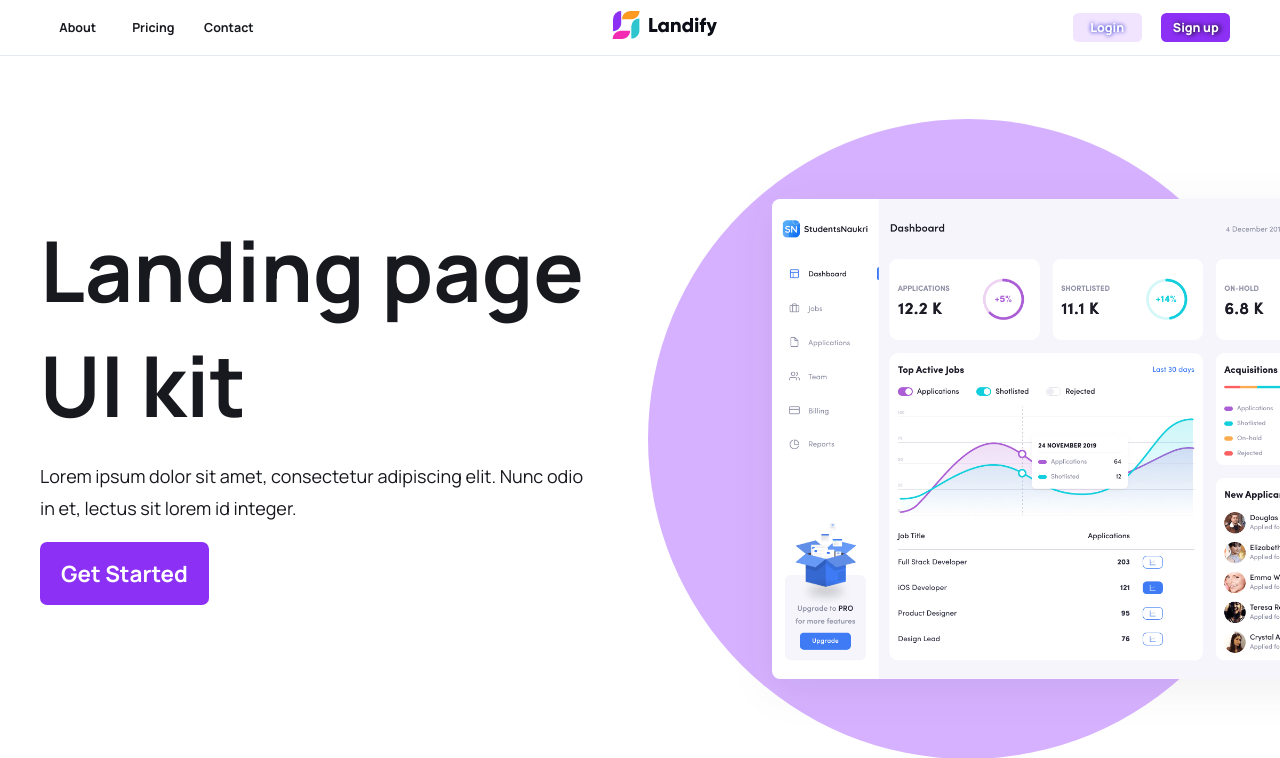
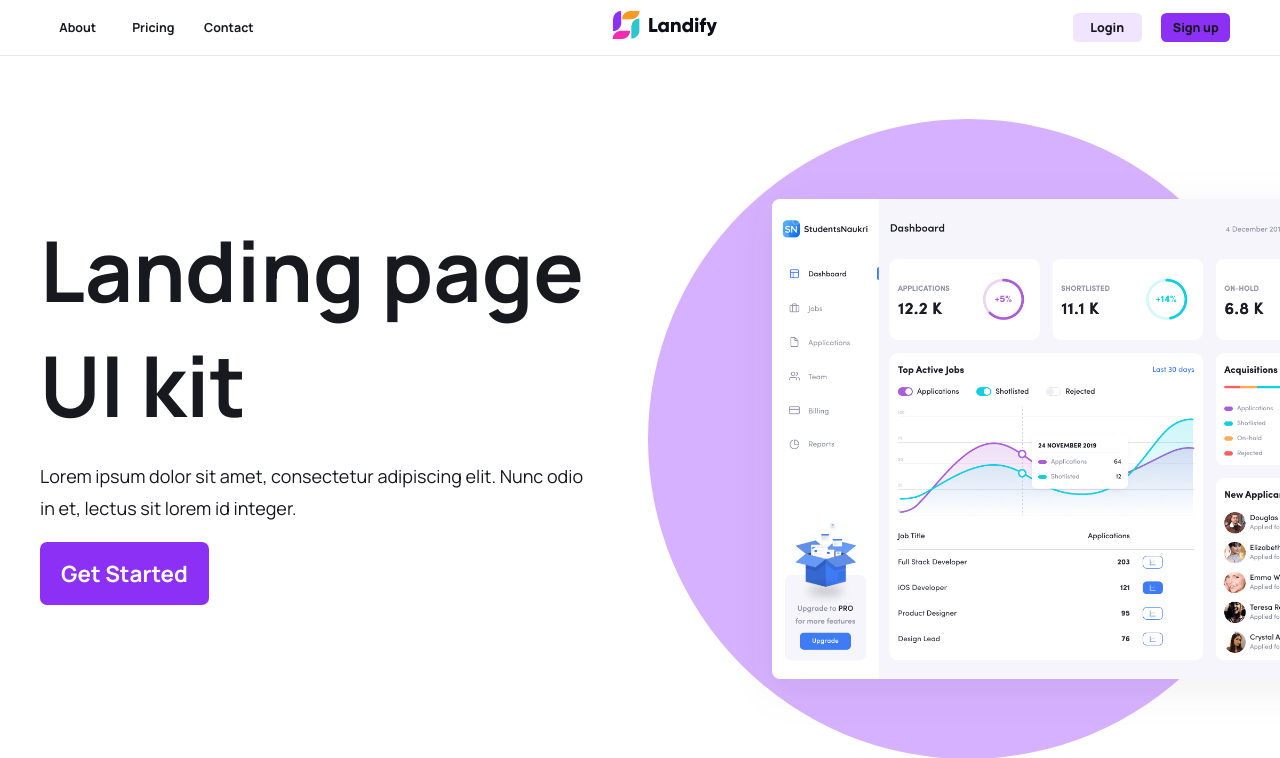
Before and after one commit to CrispthoAlex/koombea-frontend-test, a PHP site: page / in a window 1280 px wide; the page is wider, and only the part inside the window is pictured. Shown: the top 758 px of that part. Run offline with PHP 8.4, Linux system fonts and the light colour scheme; some libraries are stand-ins or nearby versions.

Commit message:
login and sign up color was fixed

```diff
--- a/css/styles.css
+++ b/css/styles.css
@@ -88,12 +88,12 @@ body, html {
 }
 
 /* Don't show link behavior*/
-a:link {
-  color: currentColor;
-}
-
-a:link, a:visited {
+a, a:link {
+  color: currentcolor;
   text-decoration: none;
+}
+a:focus {
+  border: none;
 }
 
 /* Don't show border when click */
@@ -384,9 +384,6 @@ SCSS and BEM structure were used on this project
   font-size: 0.778em;
   width: 33%;
 }
-.account-buttons a {
-  color: #ffffff;
-}
 @media screen and (min-width: 1024px) {
   .account-buttons {
     width: fit-content;
@@ -402,7 +399,6 @@ SCSS and BEM structure were used on this project
   max-width: 5.556em;
   padding: 0.5em 0;
   font-weight: 900;
-  text-shadow: 2px 0px 5px #000000;
 }
 .account-buttons__login {
   background-color: #474A57;
@@ -410,7 +406,6 @@ SCSS and BEM structure were used on this project
 @media screen and (min-width: 1024px) {
   .account-buttons__login {
     background-color: #F1E4FF;
-    text-shadow: 0px 0px 4px #0007c4;
     color: #8C30F5;
   }
 }
@@ -420,6 +415,7 @@ SCSS and BEM structure were used on this project
 @media screen and (min-width: 1024px) {
   .account-buttons__sign-up {
     background-color: #8C30F5;
+    color: #ffffff;
   }
 }
 
--- a/scss/components/_general.scss
+++ b/scss/components/_general.scss
@@ -85,12 +85,13 @@ body, html {
     width:100%;
 }
 /* Don't show link behavior*/
-a:link {
-    color:currentColor;
-}
-a:link, a:visited {
-    text-decoration: none;
-}
+a {
+    &, &:link {
+      color:currentcolor;
+      text-decoration: none;
+    }
+    &:focus { border: none; }
+  }
 /* Don't show border when click */
 button {
     border:none;
--- a/scss/components/_header.scss
+++ b/scss/components/_header.scss
@@ -201,7 +201,6 @@ SCSS and BEM structure were used on this project
     justify-content: center;
     font-size:.778em;
     width: 33%;
-    a { color: #ffffff; }
     @include responsive-page(mdtop) { width: fit-content; }
     &__login, &__sign-up {
         display: flex;
@@ -213,17 +212,18 @@ SCSS and BEM structure were used on this project
         max-width: 5.556em;
         padding: .5em 0;
         font-weight: 900;
-        text-shadow: 2px 0px 5px #000000;
     }
     &__login { background-color: $gray800;
         @include responsive-page(mdtop) {
             background-color: $purple100;
-            text-shadow: 0px 0px 4px rgb(0, 7, 196);
             color:$purple;
         }
     }
 
     &__sign-up { background-color:$gray700;
-        @include responsive-page(mdtop) { background-color:$purple; }
+        @include responsive-page(mdtop) {
+            background-color:$purple;
+            color:#ffffff;
+        }
     }
 }
```
